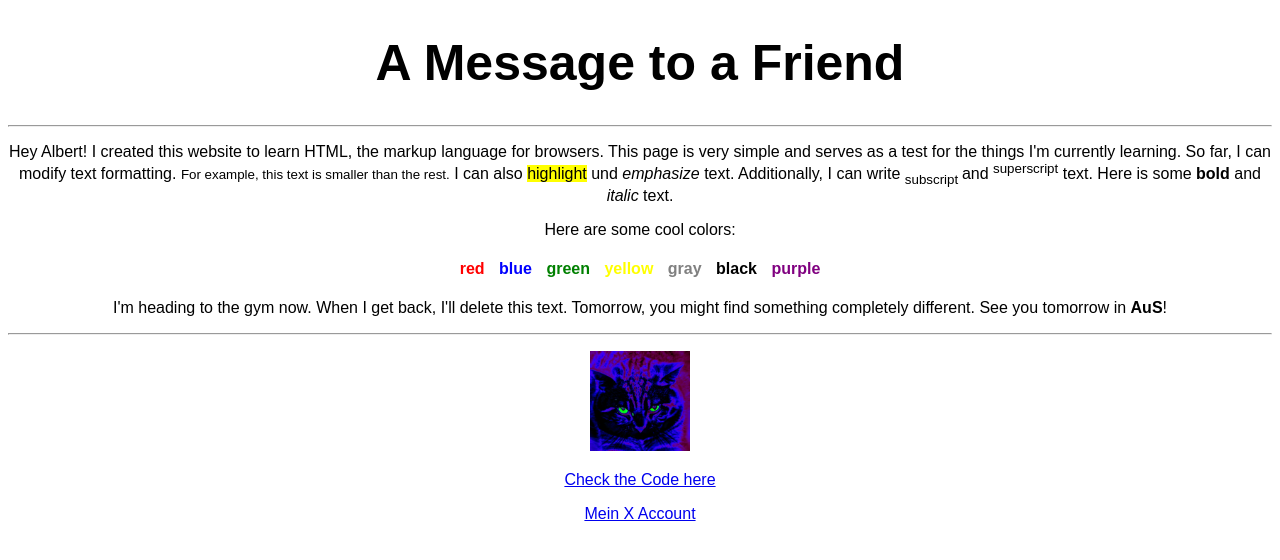
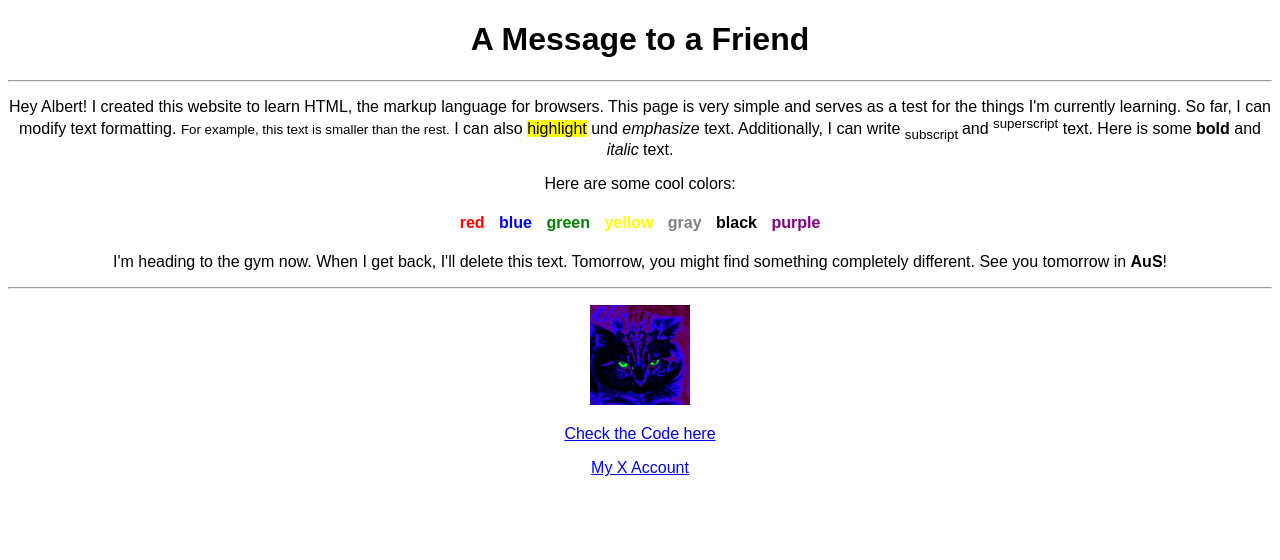
Before and after one commit to Redseid/glowing-octo-adventure, a plain HTML site: page index.html in a window 1280 px wide. Drawn offline with Linux system fonts and the light colour scheme.

Commit message:
Update index.html

```diff
--- a/index.html
+++ b/index.html
@@ -26,7 +26,7 @@
 </head>
 <body>
 
-    <h1 style="font-size:50px;">A Message to a Friend</h1>
+    <h1>A Message to a Friend</h1>
     <hr>
 
     <p>Hey Albert! I created this website to learn HTML, the markup language for browsers. This page is very simple and serves as a test for the things I'm currently learning. So far, I can modify text formatting.
@@ -67,7 +67,7 @@
 	</p>
 
     <p>
-        <a href="https://x.com/Ankas7632">Mein X Account</a>
+        <a href="https://x.com/Ankas7632">My X Account</a>
     </p>
 
 </body>
```
